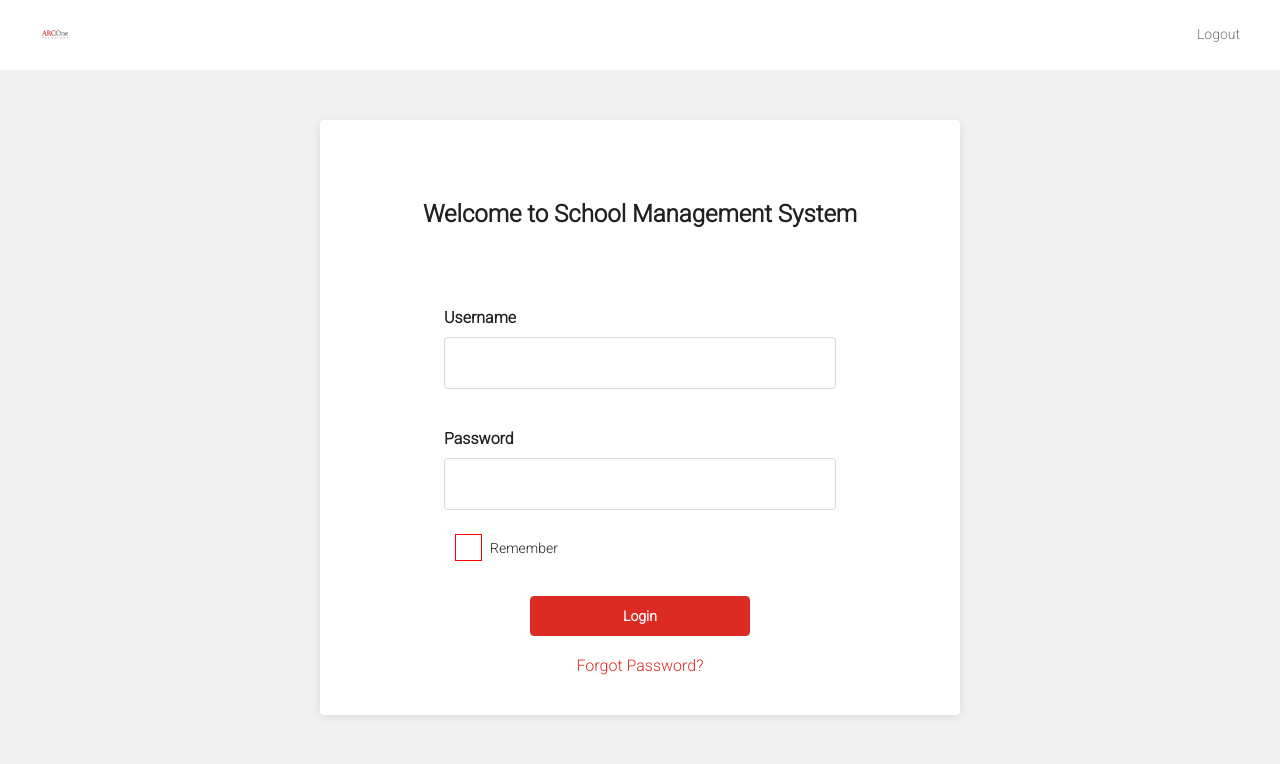
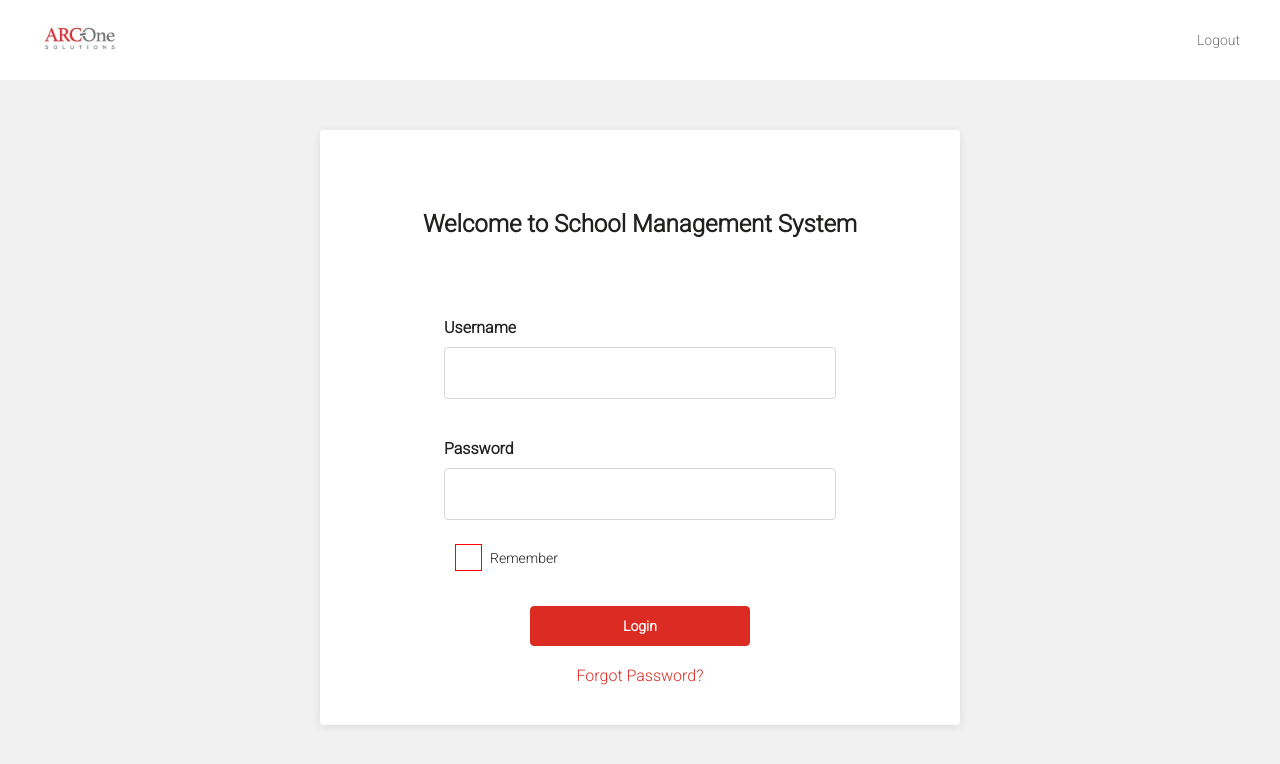
Before and after one commit to akashahmad/schoolRecord, an Angular app: page /login in a window 1280 px wide. Shown: the top 764 px of the page. Built offline with nearby package versions, Linux system fonts and the light colour scheme.

Commit message:
import Popup margin bottom added

```diff
--- a/src/app/header/header.component.html
+++ b/src/app/header/header.component.html
@@ -2,7 +2,7 @@
   <div class="headerMainDiv">
       <!-- {/* header */} -->
       <div class="header">
-          <img src="../../assets/images/logo.jpeg" height="30px"/>
+          <img src="../../assets/images/logo.jpeg" height="80px"/>
           <span (click)="logout()" class="fnt-family-sans">Logout</span>
       </div>
   </div>
--- a/src/styles.css
+++ b/src/styles.css
@@ -114,8 +114,8 @@ div#root {
   justify-content: space-between;
   padding-left: 40px;
   padding-right: 40px;
-  padding-top: 20px;
-  padding-bottom: 20px;
+  /* padding-top: 20px;
+  padding-bottom: 20px; */
 }
 .headerMainDiv .header h5{
   margin: 0px;
@@ -125,10 +125,11 @@ div#root {
   font-size: 24px;
 }
 .headerMainDiv .header span{
-font-size: 14px;
-font-weight: normal;
-color: #767573;
-padding-top: 6px;
+  font-size: 14px;
+  font-weight: normal;
+  color: #767573;
+  display: flex;
+  align-items: center;
 }
 /* login page */
 
@@ -204,7 +205,7 @@ margin: 20px 0px 0px 0px;
 }
 .container-popup .mainDiv-of-popup{
   width: 50%;
-  margin: 40px 0px 0px 0px;
+  margin: 40px 0px 50px 0px;
   box-shadow: 0 2px 8px 0 rgba(0, 0, 0, 0.09);
   background-color: #FFFFFF;
   border-radius: 4px;
@@ -839,7 +840,6 @@ color: #FFFFFF;
   display: none;
 }
 .input-upload-file input[type=file]:before {
-
   height: 32px;
   font-size: 14px;
   line-height: 32px;
```
